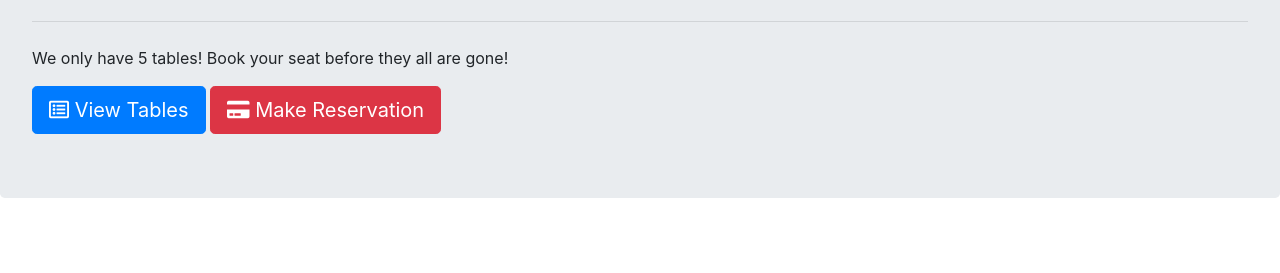
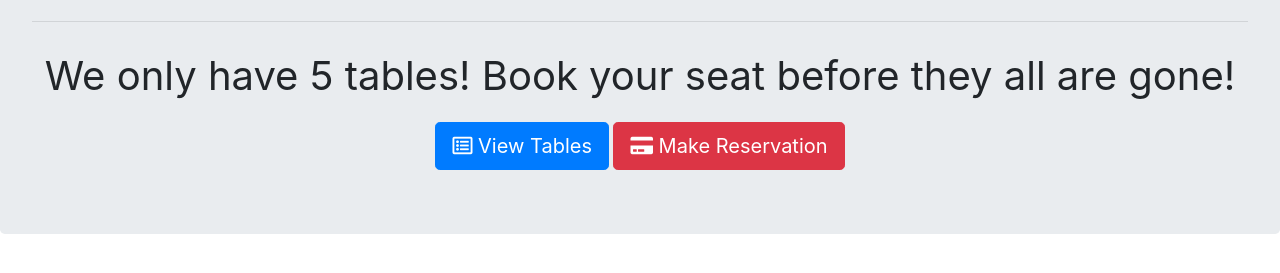
Before and after one commit to lcbordelon/Restaurant_Mini_App, a plain HTML site: page home.html in a window 1280 px wide. Shown: the part 327-600 px from the top of the page. Drawn offline with nearby package versions, Linux system fonts and the light colour scheme.

Commit message:
updated jumbo align

```diff
--- a/styles.css
+++ b/styles.css
@@ -1,3 +1,8 @@
+#jumbo-align {
+  margin: auto;
+  text-align: center;
+}
+
 #hotRes {
   margin: auto;
   text-align: center;
@@ -11,3 +16,7 @@
   color: black;
   font-size: 70px;
 }
+
+#p-text {
+  font-size: 40px;
+}
```
